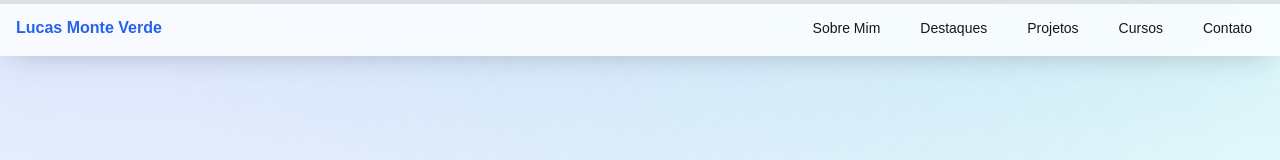
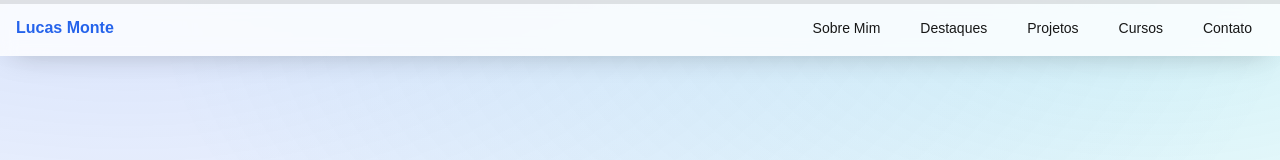
Before and after one commit to offmonte/lucasmonte, a Next.js app: page / in a window 1280 px wide. Shown: the top 160 px of the page. Built offline with nearby package versions, Linux system fonts and the light colour scheme.

Commit message:
Manual code updates made to file: src/components/NavBar.tsx

```diff
--- a/src/components/NavBar.tsx
+++ b/src/components/NavBar.tsx
@@ -6,7 +6,7 @@ export default function NavBar() {
   return (
     <header className="fixed top-0 left-0 right-0 z-40">
       <nav className="nav-elevated flex items-center justify-between bg-background/80 px-4 py-4 backdrop-blur dark:border-white/20">
-        <a href="#hero" className="section-title font-semibold">{personalInfo.nome}</a>
+        <a href="#hero" className="section-title font-semibold">Lucas Monte</a>
         <button
           className="shrink-0 rounded-md border border-black/10 px-3 py-1 text-sm hover:bg-black/5 dark:border-white/20 dark:hover:bg-white/10 sm:hidden"
           onClick={() => setOpen((s) => !s)}
```
